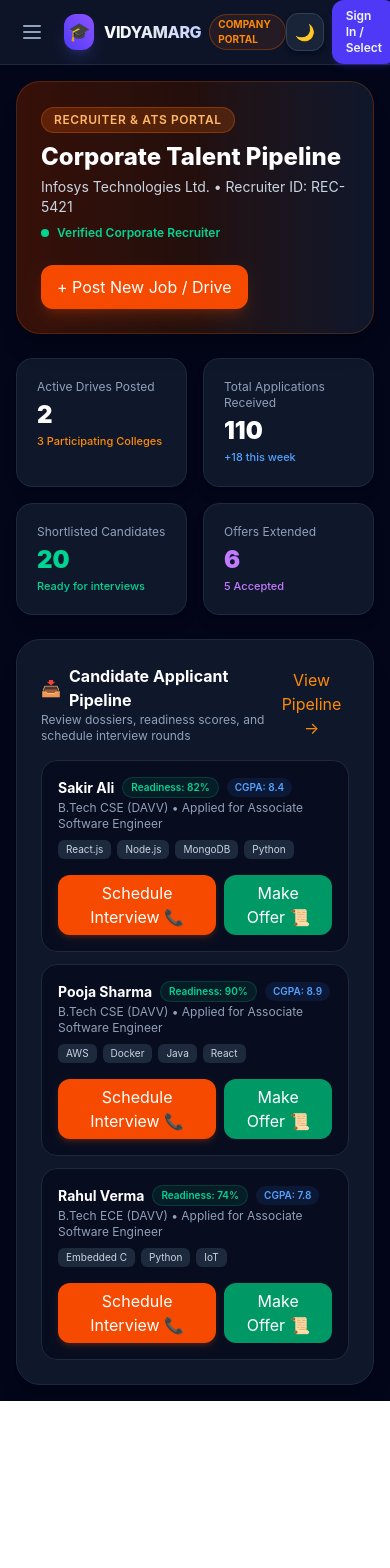
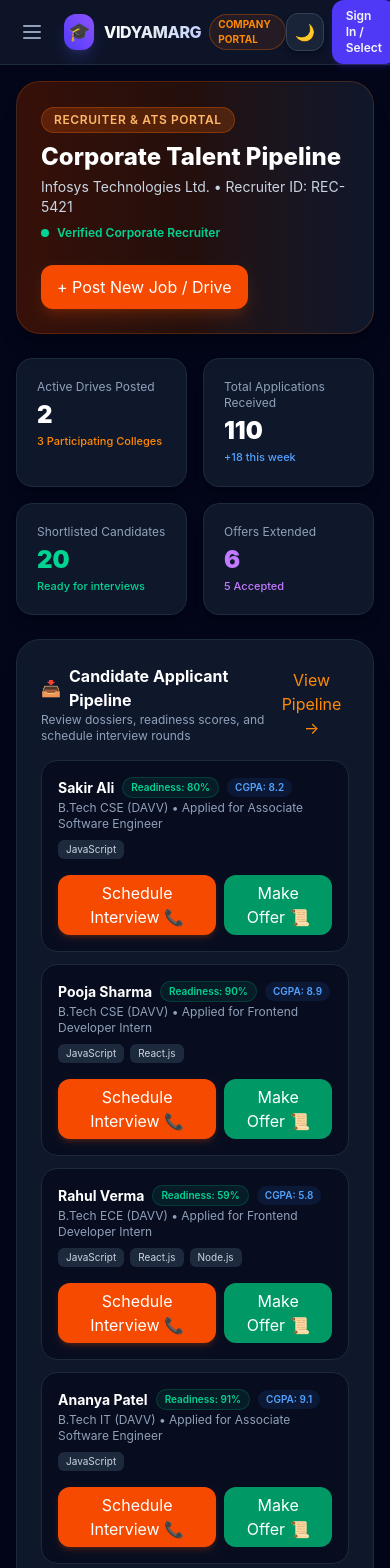
Before and after one commit to sakiralik0440-collab/vidyamarg, a React (Vite) app in the folder client/: page /company in a window 390 px wide. Shown: the top 1568 px of the page. Before the commit the page ends 1401 px from the top, so only its background shows below. Built offline with nearby package versions, Linux system fonts and the light colour scheme; no server answers.

Commit message:
Add 20-student demo data across portals

```diff
--- /dev/null
+++ b/client/src/data/demoStudents.js
@@ -0,0 +1,48 @@
+const names = [
+  "Sakir Ali",
+  "Pooja Sharma",
+  "Rahul Verma",
+  "Ananya Patel",
+  "Vikas Meena",
+  "Neha Joshi",
+  "Arjun Singh",
+  "Kavya Nair",
+  "Rohan Gupta",
+  "Ishita Rao",
+  "Aditya Khan",
+  "Meera Das",
+  "Nitin Yadav",
+  "Simran Kaur",
+  "Harsh Tiwari",
+  "Priya Mishra",
+  "Dev Malhotra",
+  "Ayesha Sheikh",
+  "Manav Jain",
+  "Tanvi Kulkarni",
+];
+
+const branches = ["CSE", "CSE", "ECE", "IT", "ME"];
+
+const demoStudents = names.map((name, index) => {
+  const attendance = [72, 92, 65, 89, 81, 86, 78, 94, 69, 88][index % 10];
+  const cgpa = [8.2, 8.9, 5.8, 9.1, 7.4, 8.6, 7.9, 9.3, 6.7, 8.1][index % 10];
+
+  return {
+    id: `s${index + 1}`,
+    name,
+    rollNo: `0103${branches[index % branches.length]}21${String(1045 + index).padStart(4, "0")}`,
+    branch: branches[index % branches.length],
+    course: "B.Tech",
+    sem: index % 3 === 0 ? 6 : 4,
+    semester: index % 3 === 0 ? "Semester 6" : "Semester 4",
+    college: "Institute of Engineering & Technology, DAVV",
+    attendance,
+    attendanceRate: attendance,
+    cgpa,
+    readinessScore: Math.min(96, Math.round(cgpa * 8 + attendance / 5)),
+    status: attendance < 75 ? "At Risk" : index === 3 || index === 7 ? "Placed" : "Active",
+    skills: ["JavaScript", "React.js", "Node.js"].slice(0, 1 + (index % 3)),
+  };
+});
+
+export default demoStudents;
--- a/client/src/portals/admin/AdminPortal.jsx
+++ b/client/src/portals/admin/AdminPortal.jsx
@@ -1,6 +1,7 @@
 import { useState, useEffect } from "react";
 import PortalLayout from "../../components/common/PortalLayout";
 import { useAuth } from "../../context/AuthContext";
+import demoStudents from "../../data/demoStudents";
 
 function AdminPortal() {
   const { user } = useAuth();
@@ -26,10 +27,16 @@
   ]);
 
   const [users, setUsers] = useState([
-    { id: "u1", name: "Sakir Ali", email: "sakir@example.com", role: "student", status: "active" },
-    { id: "u2", name: "IET DAVV Indore", email: "admin@ietdavv.edu.in", role: "college", status: "active" },
-    { id: "u3", name: "Infosys Campus HR", email: "campus@infosys.com", role: "company", status: "active" },
-    { id: "u4", name: "Ramesh Ali (Parent)", email: "parent.ramesh@example.com", role: "parent", status: "active" },
+    ...demoStudents.map((student) => ({
+      id: `u-${student.id}`,
+      name: student.name,
+      email: `${student.name.toLowerCase().replaceAll(" ", ".")}@student.vidyamarg.in`,
+      role: "student",
+      status: "active",
+    })),
+    { id: "u21", name: "IET DAVV Indore", email: "admin@ietdavv.edu.in", role: "college", status: "active" },
+    { id: "u22", name: "Infosys Campus HR", email: "campus@infosys.com", role: "company", status: "active" },
+    { id: "u23", name: "Ramesh Ali (Parent)", email: "parent.ramesh@example.com", role: "parent", status: "active" },
   ]);
 
   useEffect(() => {
--- a/client/src/portals/college/CollegePortal.jsx
+++ b/client/src/portals/college/CollegePortal.jsx
@@ -1,6 +1,7 @@
 import { useState, useEffect } from "react";
 import PortalLayout from "../../components/common/PortalLayout";
 import { useAuth } from "../../context/AuthContext";
+import demoStudents from "../../data/demoStudents";
 
 function CollegePortal() {
   const { user } = useAuth();
@@ -8,13 +9,7 @@
   const [loading, setLoading] = useState(true);
   const [actionSuccess, setActionSuccess] = useState("");
 
-  const [students, setStudents] = useState([
-    { id: "s1", name: "Sakir Ali", rollNo: "0103CS211045", branch: "CSE", sem: 6, attendance: 72, cgpa: 8.2, status: "At Risk" },
-    { id: "s2", name: "Pooja Sharma", rollNo: "0103CS211046", branch: "CSE", sem: 6, attendance: 92, cgpa: 8.9, status: "Active" },
-    { id: "s3", name: "Rahul Verma", rollNo: "0103EC211012", branch: "ECE", sem: 4, attendance: 65, cgpa: 5.8, status: "At Risk" },
-    { id: "s4", name: "Ananya Patel", rollNo: "0103IT211008", branch: "IT", sem: 6, attendance: 89, cgpa: 9.1, status: "Placed" },
-    { id: "s5", name: "Vikas Meena", rollNo: "0103ME211030", branch: "ME", sem: 4, attendance: 81, cgpa: 7.4, status: "Active" },
-  ]);
+  const [students, setStudents] = useState(demoStudents);
 
   const [pendingAchievements, setPendingAchievements] = useState([
     {
@@ -41,8 +36,8 @@
     })
       .then((r) => (r.ok ? r.json() : null))
       .then((res) => {
-        if (res && res.success && res.dashboard.students) {
-          setStudents(res.dashboard.students);
+        if (res && res.success && res.dashboard.recentStudents?.length >= 20) {
+          setStudents(res.dashboard.recentStudents);
         }
       })
       .catch(() => {})
--- a/client/src/portals/company/CompanyPortal.jsx
+++ b/client/src/portals/company/CompanyPortal.jsx
@@ -1,6 +1,7 @@
 import { useState, useEffect } from "react";
 import PortalLayout from "../../components/common/PortalLayout";
 import { useAuth } from "../../context/AuthContext";
+import demoStudents from "../../data/demoStudents";
 
 function CompanyPortal() {
   const { user } = useAuth();
@@ -51,41 +52,19 @@
     },
   ]);
 
-  const [applicants, setApplicants] = useState([
-    {
-      id: "app1",
-      name: "Sakir Ali",
-      rollNo: "0103CS211045",
-      course: "B.Tech CSE (DAVV)",
-      cgpa: 8.4,
-      readinessScore: 82,
-      skills: ["React.js", "Node.js", "MongoDB", "Python"],
-      appliedJob: "Associate Software Engineer",
-      status: "Shortlisted",
-    },
-    {
-      id: "app2",
-      name: "Pooja Sharma",
-      rollNo: "0103CS211046",
-      course: "B.Tech CSE (DAVV)",
-      cgpa: 8.9,
-      readinessScore: 90,
-      skills: ["AWS", "Docker", "Java", "React"],
-      appliedJob: "Associate Software Engineer",
-      status: "Interview Scheduled",
-    },
-    {
-      id: "app3",
-      name: "Rahul Verma",
-      rollNo: "0103EC211012",
-      course: "B.Tech ECE (DAVV)",
-      cgpa: 7.8,
-      readinessScore: 74,
-      skills: ["Embedded C", "Python", "IoT"],
-      appliedJob: "Associate Software Engineer",
-      status: "Applied",
-    },
-  ]);
+  const [applicants, setApplicants] = useState(
+    demoStudents.map((student, index) => ({
+      id: `app${index + 1}`,
+      name: student.name,
+      rollNo: student.rollNo,
+      course: `${student.course} ${student.branch} (DAVV)`,
+      cgpa: student.cgpa,
+      readinessScore: student.readinessScore,
+      skills: student.skills,
+      appliedJob: index % 3 === 0 ? "Associate Software Engineer" : "Frontend Developer Intern",
+      status: ["Shortlisted", "Interview Scheduled", "Applied", "Selected"][index % 4],
+    }))
+  );
 
   useEffect(() => {
     fetch("/api/company-portal/dashboard", {
--- a/client/src/portals/parent/ParentPortal.jsx
+++ b/client/src/portals/parent/ParentPortal.jsx
@@ -1,6 +1,7 @@
 import { useState, useEffect } from "react";
 import PortalLayout from "../../components/common/PortalLayout";
 import { useAuth } from "../../context/AuthContext";
+import demoStudents from "../../data/demoStudents";
 
 function ParentPortal() {
   const { user } = useAuth();
@@ -11,17 +12,14 @@
   const [linkForm, setLinkForm] = useState({ rollNo: "", studentName: "", relationship: "Father" });
   const [linkSuccess, setLinkSuccess] = useState("");
 
+  const [selectedChildId, setSelectedChildId] = useState(demoStudents[0].id);
+  const selectedStudent = demoStudents.find((student) => student.id === selectedChildId) || demoStudents[0];
   const defaultChild = {
-    name: "Sakir Ali",
-    rollNo: "VM-2024-CS042",
-    course: "B.Tech (Computer Science & Engineering)",
-    semester: "Semester 6",
-    college: "Institute of Engineering & Technology, DAVV",
-    attendanceRate: 72, // Warning condition (< 75%)
-    cgpa: 8.2,
-    activityScore: 78,
+    ...selectedStudent,
+    course: `${selectedStudent.course} (${selectedStudent.branch})`,
     mentorName: "Prof. S. Sharma",
     mentorContact: "+91 98765 43210",
+    activityScore: selectedStudent.readinessScore,
   };
 
   const [feeStatus, setFeeStatus] = useState({
@@ -111,6 +109,24 @@
                 </button>
               </div>
             </div>
+          </div>
+
+          <div className="bg-slate-900 border border-slate-800 rounded-2xl p-4 flex flex-col sm:flex-row sm:items-center justify-between gap-3">
+            <div>
+              <p className="text-xs font-bold text-white">Linked Children</p>
+              <p className="text-[11px] text-slate-400">Choose a student to view their latest progress.</p>
+            </div>
+            <select
+              value={selectedChildId}
+              onChange={(event) => setSelectedChildId(event.target.value)}
+              className="bg-slate-950 border border-slate-700 rounded-xl px-3 py-2 text-xs text-white min-w-56"
+            >
+              {demoStudents.map((student) => (
+                <option key={student.id} value={student.id}>
+                  {student.name} · {student.branch} · CGPA {student.cgpa}
+                </option>
+              ))}
+            </select>
           </div>
 
           {/* At-Risk Warning Box if attendance < 75% */}
--- a/client/src/portals/student/StudentPortal.jsx
+++ b/client/src/portals/student/StudentPortal.jsx
@@ -1,6 +1,7 @@
 import { useState, useEffect } from "react";
 import PortalLayout from "../../components/common/PortalLayout";
 import { useAuth } from "../../context/AuthContext";
+import demoStudents from "../../data/demoStudents";
 
 function StudentPortal() {
   const { user } = useAuth();
@@ -237,6 +238,24 @@
               </div>
               <p className="text-2xl font-black text-white">{achievements.length}</p>
               <p className="text-[11px] text-purple-400 font-medium mt-1">College Endorsed</p>
+            </div>
+          </div>
+
+          <div className="bg-slate-900 border border-slate-800 rounded-3xl p-6 shadow-xl">
+            <div className="flex items-center justify-between mb-4">
+              <div>
+                <h2 className="text-base font-bold text-white">Your Class Cohort</h2>
+                <p className="text-xs text-slate-400">20 students connected through VidyaMarg</p>
+              </div>
+              <span className="text-xs font-bold text-blue-400">{demoStudents.length} students</span>
+            </div>
+            <div className="grid grid-cols-2 sm:grid-cols-4 lg:grid-cols-5 gap-2">
+              {demoStudents.map((student) => (
+                <div key={student.id} className="bg-slate-950/70 border border-slate-800 rounded-xl p-3">
+                  <p className="text-xs font-semibold text-white truncate">{student.name}</p>
+                  <p className="text-[10px] text-slate-500 mt-1">{student.branch} · {student.cgpa} CGPA</p>
+                </div>
+              ))}
             </div>
           </div>
 
```
